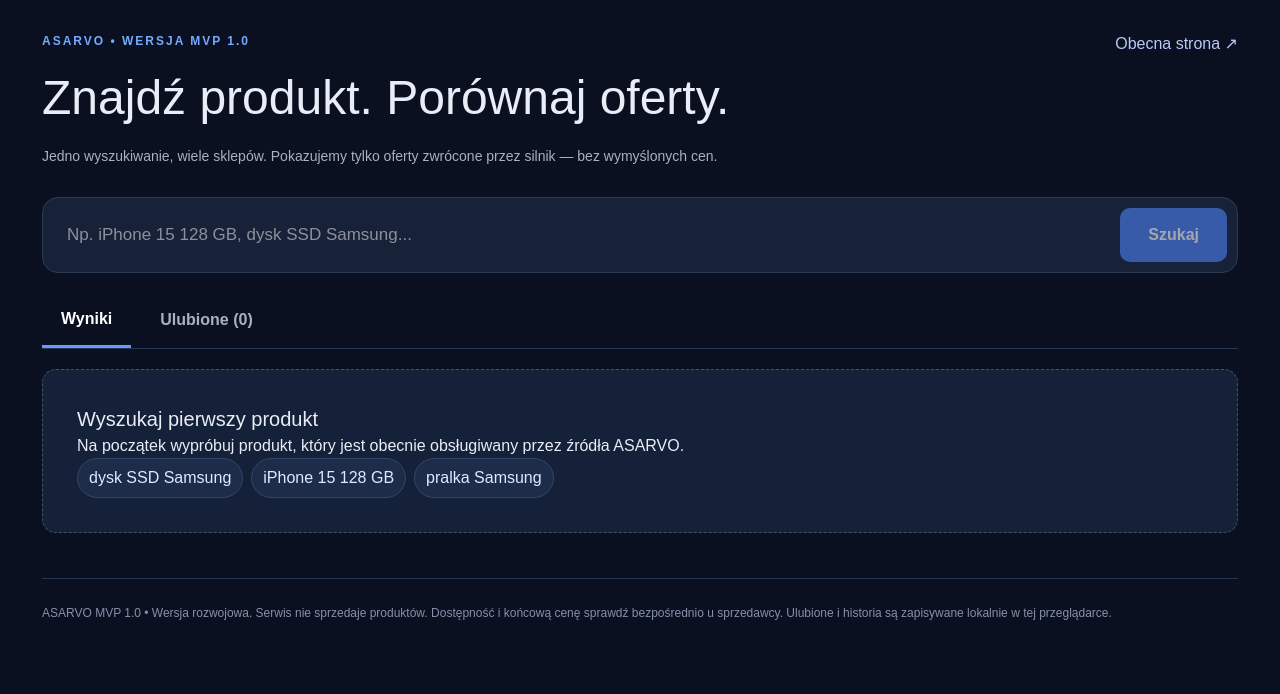
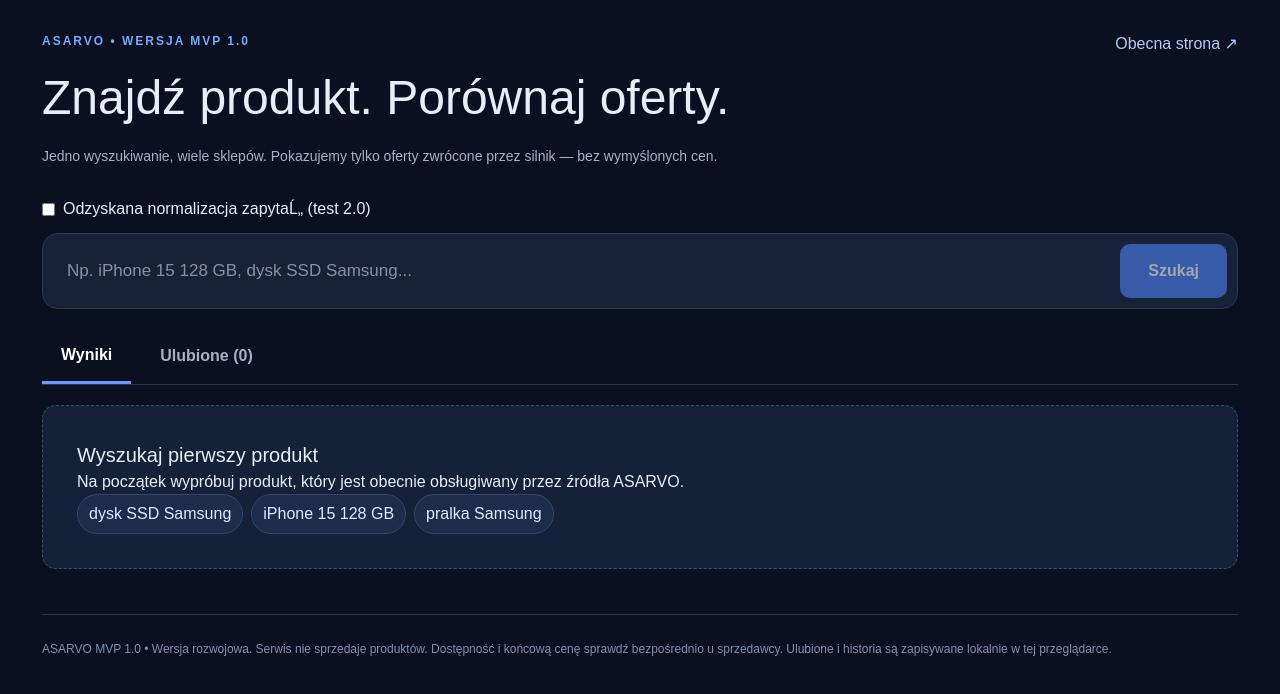
Before and after one commit to mm95vgrtwv-source/asarvo, a Next.js app: page /mvp in a window 1280 px wide. Shown: the top 694 px of the page. Built offline with nearby package versions, Linux system fonts and the light colour scheme.

Commit message:
feat(v2): add opt-in legacy query normalization to MVP

```diff
--- a/app/mvp/page.tsx
+++ b/app/mvp/page.tsx
@@ -2,6 +2,7 @@
 import React, { useEffect, useMemo, useState } from "react";
 import styles from "./mvp.module.css";
 import { asarvoStabilityV3DedupeAndRank } from "@/lib/asarvo/legacy-stability";
+import { asarvoIntentCoreV12NormalizeAdversarialQuerySurface } from "@/lib/asarvo/legacy-text-utils";
 
 type Offer = { id?: number | string; name?: string; store?: string; price?: number; totalPrice?: number; currency?: string; url?: string; condition?: string | null; delivery?: string | null; rating?: number | null; verification?: string; priceVerified?: boolean; availability?: string; description?: string };
 type SearchData = { success?: boolean; offers?: Offer[]; found?: number; resultStatus?: string; message?: string; error?: string; coverage?: { discoveredCandidates?: number; verificationCandidates?: number } };
@@ -16,13 +17,14 @@ function readStored<T>(key: string, fallback: T): T { try { const value = localS
 export default function MvpPage() {
   const [input,setInput]=useState(""); const [query,setQuery]=useState(""); const [data,setData]=useState<SearchData|null>(null);
   const [busy,setBusy]=useState(false); const [error,setError]=useState(""); const [sort,setSort]=useState("recommended"); const [store,setStore]=useState("all");
+  const [legacyQueryMode,setLegacyQueryMode]=useState(false);
   const [maxPrice,setMaxPrice]=useState(""); const [favorites,setFavorites]=useState<SavedOffer[]>([]); const [history,setHistory]=useState<string[]>([]);
   const [compare,setCompare]=useState<string[]>([]); const [tab,setTab]=useState<"results"|"favorites">("results"); const [ready,setReady]=useState(false);
   useEffect(()=> { setFavorites(readStored<SavedOffer[]>(FAVORITES_KEY,[])); setHistory(readStored<string[]>(HISTORY_KEY,[])); setReady(true); },[]);
   useEffect(()=> {if(ready) localStorage.setItem(FAVORITES_KEY,JSON.stringify(favorites));},[favorites,ready]);
   useEffect(()=> {if(ready) localStorage.setItem(HISTORY_KEY,JSON.stringify(history));},[history,ready]);
   async function search(text?: string) {
-    const q=(text ?? input).trim();if(!q || busy) return; setInput(q);setQuery(q);setTab("results");setBusy(true);setData(null);setError("");setStore("all");setMaxPrice("");setCompare([]);
+    const raw=(text ?? input).trim(); const q=legacyQueryMode ? asarvoIntentCoreV12NormalizeAdversarialQuerySurface(raw, (value)=>value.normalize("NFC").replace(/\s+/gu," ").trim()) : raw; if(!q || busy) return; setInput(q);setQuery(q);setTab("results");setBusy(true);setData(null);setError("");setStore("all");setMaxPrice("");setCompare([]);
     setHistory(prev=>[q,...prev.filter(v=>v.toLowerCase()!==q.toLowerCase())].slice(0,8));
     const controller=new AbortController(); const timeout=setTimeout(()=>controller.abort(),65000);
     try {const r=await fetch("/api/search",{method:"POST",headers:{"Content-Type":"application/json"},body:JSON.stringify({query:q,country:"PL"}),signal:controller.signal,cache:"no-store"});
@@ -58,6 +60,7 @@ export default function MvpPage() {
   return <main className={styles.page}>
     <div className={styles.container}>
       <header className={styles.header}><div><div className={styles.eyebrow}>ASARVO • WERSJA MVP 1.0</div><h1>Znajdź produkt. Porównaj oferty.</h1><p className={styles.muted}>Jedno wyszukiwanie, wiele sklepów. Pokazujemy tylko oferty zwrócone przez silnik — bez wymyślonych cen.</p></div><a className={styles.homeLink} href="/">Obecna strona ↗</a></header>
+      <label style={{display:"flex",alignItems:"center",gap:8,marginBottom:12}}><input type="checkbox" checked={legacyQueryMode} onChange={e=>setLegacyQueryMode(e.target.checked)}/> Odzyskana normalizacja zapytaĹ„ (test 2.0)</label>
       <form className={styles.search} onSubmit={e=>{e.preventDefault();void search();}}><label htmlFor="q" className={styles.srOnly}>Szukany produkt</label><input id="q" value={input} onChange={e=>setInput(e.target.value)} placeholder="Np. iPhone 15 128 GB, dysk SSD Samsung..." maxLength={180} /><button type="submit" disabled={busy || !input.trim()}>{busy?"Szukam...":"Szukaj"}</button></form>
       {history.length>0 && <div className={styles.history}><span>Ostatnie:</span>{history.slice(0,4).map(x=><button key={x} onClick={()=>void search(x)} disabled={busy}>{x}</button>)}</div>}
       <div className={styles.tabs}><button aria-pressed={tab==="results"} className={tab==="results"?styles.active:""} onClick={()=>setTab("results")}>Wyniki {data ? `(${guardedOffers.length})`:""}</button><button aria-pressed={tab==="favorites"} className={tab==="favorites"?styles.active:""} onClick={()=>{setTab("favorites");setStore("all");setCompare([]);}}>Ulubione ({favorites.length})</button></div>
```
